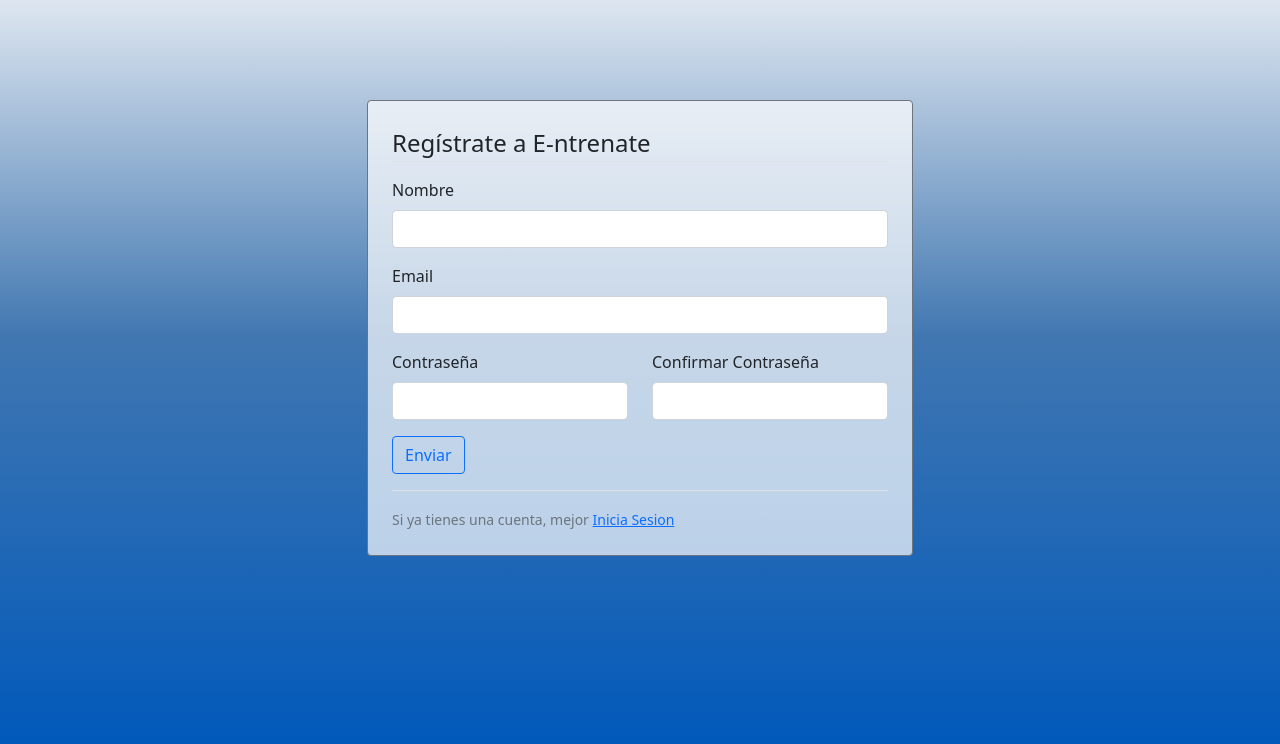
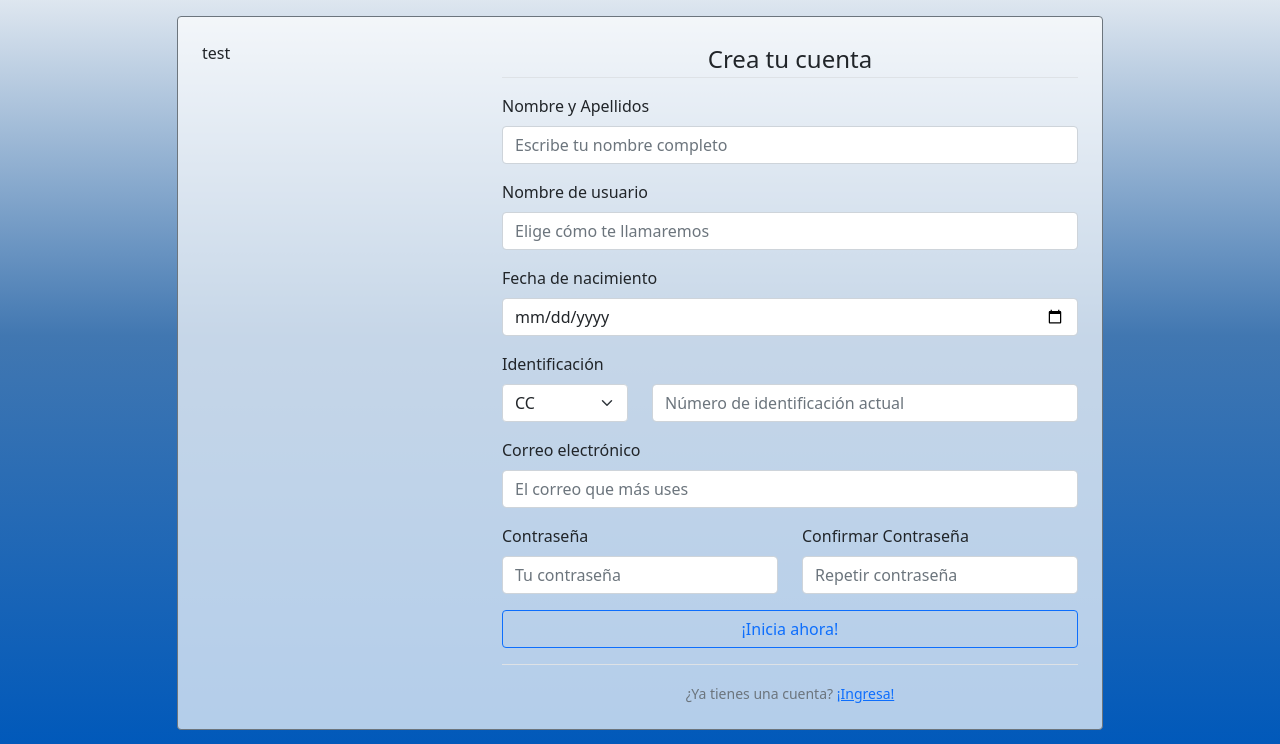
Before and after one commit to sarodriguezva/E-ntrenate-WebApp, a Django app: template Entrenate/templates/authentication/signup.html in a window 1280 px wide. Shown: the part 56-800 px from the top of the page. Run offline with Django 4.2, Linux system fonts and the light colour scheme; the template is opened without the code that fills it, so the values that code supplies are empty; some libraries are stand-ins or nearby versions.

Commit message:
Se corrigio el template de registro para añadir los nuevos campos

```diff
--- a/Entrenate/templates/authentication/signup.html
+++ b/Entrenate/templates/authentication/signup.html
@@ -23,47 +23,79 @@
     <!-- header-->
     <nav class="navbar navbar-expand-lg navbar-light bg-light" id="navbar-t">
       <div class="container-fluid">
-        <a class="navbar-brand" href="{% url 'home' %}">E-ntrenate</a>
+        <a class="navbar-brand" href="#">E-ntrenate</a>
       </div>
     </nav>
     <!-- /header-->
     <div class="container-form" >
       <section class="container">
         <div class="row">
-          <div class="col col-lg-6 col-md-8 col-12 offset-md-2 offset-lg-3 mt-3 ">
+          <div class=" col-lg-10 col-12 offset-lg-1 mt-3 ">
             <div class="content-section p-4 border border-secondary rounded" id="login-content">
+              <div class="row">
+                <div class="col-12 col-lg-4 col-md-4">
+                  <p>test</p>
+                </div>
+                <div class="col-12 col-lg-8 col-md-8">
                   <form class="">
-                <legend class="border-bottom mb-3">
-                    Regístrate a E-ntrenate
+                    <legend class="border-bottom mb-3 text-center">
+                        Crea tu cuenta
                     </legend>
                     <div class=" mb-3">
-                  <label for="exampleInputEmail1" class="form-label">Nombre</label>
-                  <input type="text" class="form-control" aria-label="Nombre" aria-describedby="basic-addon1">
+                      <label for="Nombre" class="form-label">Nombre y Apellidos</label>
+                      <input type="text" class="form-control" id="Nombre" placeholder="Escribe tu nombre completo">
                     </div>
                     <div class="mb-3">
-                  <label for="exampleInputEmail1" class="form-label">Email</label>
-                  <input type="email" class="form-control" id="exampleInputEmail1" aria-describedby="emailHelp">
+                      <label for="Usuario" class="form-label">Nombre de usuario</label>
+                      <input type="text" class="form-control" id="Usuario" placeholder="Elige cómo te llamaremos">
+                    </div>
+                    <div class="mb-3">
+                      <label for="fecha" class="form-label">Fecha de nacimiento</label>
+                      <input type="date" id="fecha" name="trip-start" class="form-control">
+                    </div>
+                    <div >
+                    <label for="documento" class="form-label">Identificación</label>
+                    <div class="row">
+                      <div class="col-md-3 mb-3">
+                        <select class="form-select" aria-label="Default select example" >
+                          <option selected>CC</option>
+                          <option value="1">CE</option>
+                          <option value="2">TI</option>
+                          <option value="3">PP</option>
+                        </select>
+                      </div>
+                      <div class="col-md-9 mb-3">
+                        <input type="text" class="form-control" id="documento" placeholder="Número de identificación actual" >
+                      </div>
+                    </div>
+                    </div>
+                    <div class="mb-3">
+                      <label for="Correo" class="form-label">Correo electrónico</label>
+                      <input type="email" class="form-control" id="Correo" aria-describedby="emailHelp" placeholder="El correo que más uses">
                     </div>
                     <div class="row">
                       <div class="col-md-6 mb-3">
-                    <label for="exampleInputPassword1" class="form-label">Contraseña</label>
-                    <input type="password" class="form-control" id="exampleInputPassword1">
+                        <label for="contraseña" class="form-label">Contraseña</label>
+                        <input type="password" class="form-control" id="contraseña" placeholder="Tu contraseña">
                       </div>
                       <div class="col-md-6 mb-3">
-                    <label for="exampleInputPassword2" class="form-label">Confirmar Contraseña</label>
-                    <input type="password" class="form-control" id="exampleInputPassword2">
+                        <label for="con_contraseña" class="form-label">Confirmar Contraseña</label>
+                        <input type="password" class="form-control" id="con_contraseña" placeholder="Repetir contraseña">
                       </div>
-
                     </div>
-                <button type="submit" class="btn btn-outline-primary mb-3">Enviar</button>
+                    <div class="d-grid gap-2">
+                      <button class="btn btn-outline-primary mb-3" type="submit">¡Inicia ahora!</button>
+                    </div>
                   </form>
-              <div class="border-top pt-3">
-                <small class="text-muted">
-                  Si ya tienes una cuenta, mejor
-                  <a class="ml-2" href="{% url 'authentication:login' %}"
-                    >Inicia Sesion</a
+                  <div class="border-top pt-3 text-center">
+                    <small class="text-muted ">
+                      ¿Ya tienes una cuenta?
+                      <a class="ml-2" href="#"
+                        >¡Ingresa!</a
                       >
                     </small>
+                  </div>
+                </div>
               </div>
             </div>
           </div>
```
Lines whose indentation alone changed are shown as unchanged.
